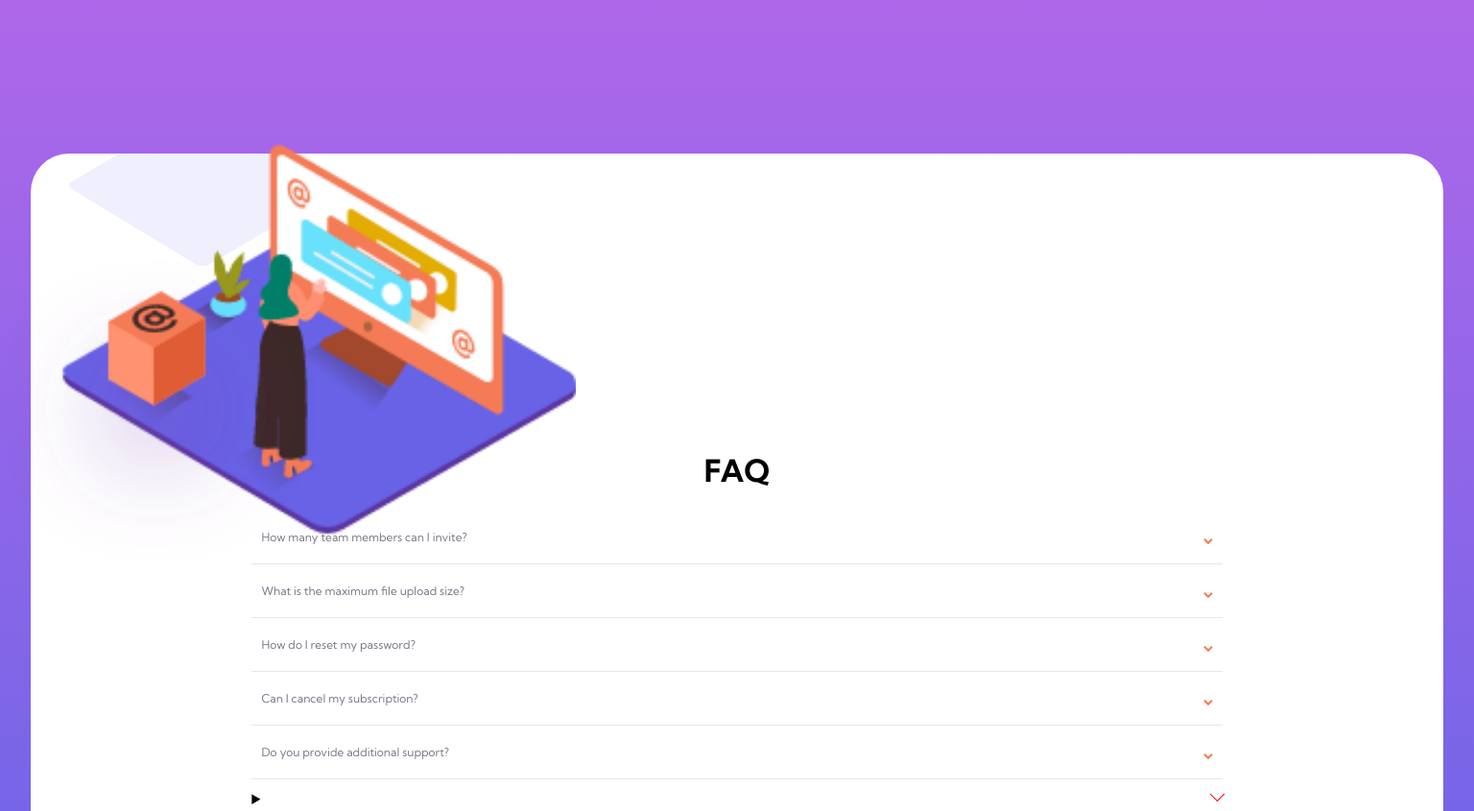
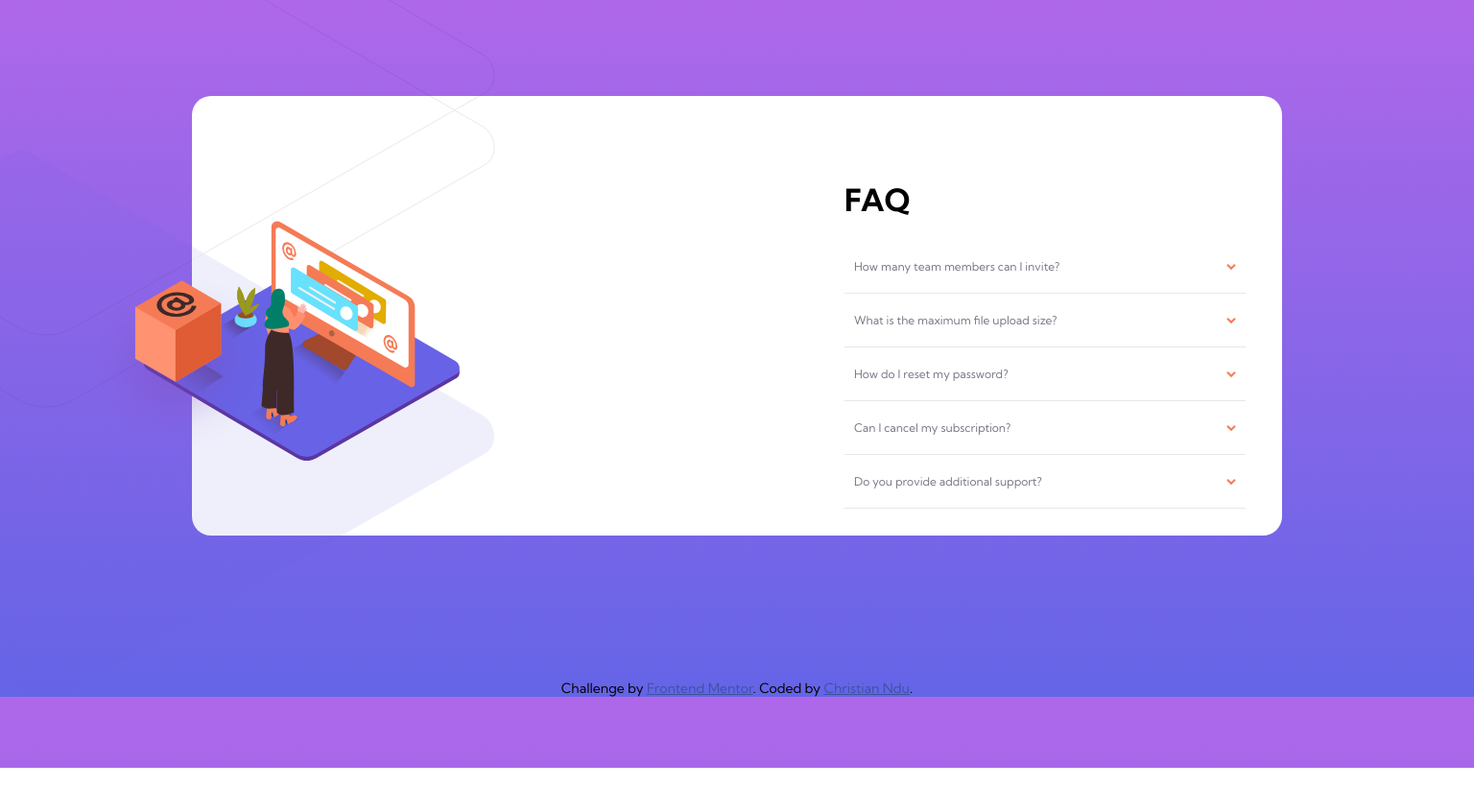
Before and after one commit to Khrees2412/FM_tasks, a plain HTML site: page faq-accordion-card-main/index.html in a window 1536 px wide. Shown: the top 845 px of the page at 96% size. After the commit the page ends 800 px from the top, so only its background shows below. Drawn offline with Linux system fonts and the light colour scheme.

Commit message:
Done with faq accordion

```diff
--- a/faq-accordion-card-main/index.html
+++ b/faq-accordion-card-main/index.html
@@ -14,41 +14,33 @@
 		<title>Frontend Mentor | FAQ Accordion Card</title>
 	</head>
 	<body>
+		<div class="container">
+			<img class="image" src="./images/illustration-woman-online-mobile.svg" />
+			<div class="box">
 				<div class="hero image_hero"></div>
-		<div class="container">
-			<!-- <img class="image" src="./images/woman.png" width="200px" height="250px" /> -->
-			<img class="image" src="./images/illustration-woman-online-mobile.svg" />
+
+				<img src="./images/bg-pattern-mobile.svg" class="bg" />
 				<h1 class="faq">FAQ</h1>
 				<div class="field">
-				<div class="top">
 					<p class="question">How many team members can I invite?</p>
-					<img class="arrow" data-id="1" src="./images/icon-arrow-down.svg" alt="" srcset="" />
-					<img src="./images/bg-pattern-mobile.svg" class="bg" />
-				</div>
 
 					<p class="answer" data-id="1">
-					You can invite up to 2 additional users on the Free plan. There is no limit on team members for the
-					Premium plan.
+						You can invite up to 2 additional users on the Free plan. There is no limit on team members for
+						the Premium plan.
 					</p>
 				</div>
 
 				<div class="field">
-				<div class="top">
 					<p class="question">What is the maximum file upload size?</p>
 
-					<img class="arrow" data-id="2" src="./images/icon-arrow-down.svg" alt="" srcset="" />
-				</div>
 					<p class="answer" data-id="2">
 						No more than 2GB. All files in your account must fit your allotted storage space.
 					</p>
 				</div>
 
 				<div class="field">
-				<div class="top">
 					<p class="question">How do I reset my password?</p>
 
-					<img class="arrow" data-id="3" src="./images/icon-arrow-down.svg" alt="" srcset="" />
-				</div>
 					<p class="answer" data-id="3">
 						Click “Forgot password” from the login page or “Change password” from your profile page. A reset
 						link will be emailed to you.
@@ -56,68 +48,52 @@
 				</div>
 
 				<div class="field">
-				<div class="top">
 					<p class="question">Can I cancel my subscription?</p>
 
-					<img class="arrow" data-id="4" src="./images/icon-arrow-down.svg" alt="" srcset="" />
-				</div>
 					<p class="answer" data-id="4">
 						Yes! Send us a message and we’ll process your request no questions asked.
 					</p>
 				</div>
 
 				<div class="field">
-				<div class="top">
 					<p class="question">Do you provide additional support?</p>
-					<img class="arrow" data-id="5" src="./images/icon-arrow-down.svg" alt="" srcset="" />
-				</div>
+
 					<p class="answer" data-id="5">
 						Chat and email support is available 24/7. Phone lines are open during normal business hours.
 					</p>
 				</div>
-			<details>
-				<summary></summary>
-				Hi theree
-			</details>
+			</div>
 		</div>
 		<div class="attribution">
 			Challenge by <a href="https://www.frontendmentor.io?ref=challenge" target="_blank">Frontend Mentor</a>.
 			Coded by <a target="_blank" href="https://christianndu.com">Christian Ndu</a>.
 		</div>
 	</body>
+	<!-- <img class="arrow" data-id="1" src="./images/icon-arrow-down.svg" alt="" srcset="" /> -->
+
 	<script>
-		alert("This project is yet to be completed!");
+		alert("Best viewed on mobile screens ");
 
-		const svg = document.querySelectorAll("svg");
-		const answers = document.querySelectorAll(".answer");
+		const questions = document.querySelectorAll(".question");
 
-		/*  let state = true;
-				svg.forEach(s => {
-					s.addEventListener("click", () => {
+		let state = true;
+
+		questions.forEach(question => {
+			question.addEventListener("click", function () {
+				this.style.color = "black";
+				this.style.fontWeight = "700";
+
+				const answer = this.nextElementSibling;
+
 				if (state) {
-							answers.forEach(answer => (answer.style.display = "initial"));
+					answer.style.display = "initial";
 				} else {
-							answers.forEach(answer => (answer.style.display = "none"));
+					answer.style.display = "none";
+					this.style.color = "hsl(240, 6%, 50%)";
+					this.style.fontWeight = "400";
 				}
 				state = !state;
 			});
 		});
-		    */
-
-		answers.forEach(answer => {
-			const ansID = answer.getAttribute("data-id");
-
-			svg.forEach(s => {
-				//const svgID = s.getAttribute("data-id");
-				s.addEventListener("click", function () {
-					const panel = this.nextElementSibling;
-					if (panel.style.display !== "none") {
-						panel.style.display = "none";
-					} else {
-						panel.style.display = "block";
-					}
-				});
-			});
-		});
 	</script>
 </html>
--- a/faq-accordion-card-main/style.css
+++ b/faq-accordion-card-main/style.css
@@ -13,21 +13,24 @@ body {
 	margin-bottom: 0;
 	position: absolute;
 	top: -130px;
-	left: 50px;
+	left: 80px;
 	object-fit: contain;
 }
 .bg {
-	object-fit: contain;
 	position: absolute;
 	top: 0px;
-	left: 40px;
+	left: 110px;
 	width: 270px;
+	object-fit: contain;
 }
 .container {
-	margin: 10rem 2rem 2rem 2rem;
-	padding: 15%;
+	margin-top: 10rem;
+	margin-left: 20px;
+	margin-right: 20px;
+	margin-bottom: 40px;
+	padding: 8%;
 	background-color: #fff;
-	border-radius: 40px;
+	border-radius: 20px;
 	position: relative;
 }
 .faq {
@@ -41,27 +44,24 @@ body {
 	border-bottom: 1px solid hsl(240, 5%, 91%);
 	line-break: loose;
 	font-size: 12px;
-	/* color: hsl(237, 12%, 33%); */
 	color: hsl(240, 6%, 50%);
-}
-svg {
-	cursor: pointer;
-}
-.top {
-	display: flex;
-	justify-content: space-between;
 }
 
 .question {
 	margin-bottom: 10px;
 	margin-left: 0;
 }
+.question::after {
+	content: url("./images/icon-arrow-down.svg");
+	margin-left: 15px;
+	float: right;
+	cursor: pointer;
+}
+
 .answer {
 	display: none;
 }
-.arrow {
-	object-fit: contain;
-}
+
 .attribution {
 	font-size: 14px;
 	text-align: center;
@@ -126,19 +126,50 @@ summary::before {
 	}
 }
 
-@media only screen and (min-width: 1080px) {
+@media only screen and (min-width: 1440px) {
+	.container {
+		margin-top: 100px;
+		margin-left: 200px;
+		margin-right: 200px;
+		margin-bottom: 150px;
+		padding: 0.5rem;
+		position: relative;
+	}
+	.box {
+		margin-left: 60%;
+		margin-bottom: 20px;
+		margin-right: 30px;
+	}
+	.faq {
+		text-align: left;
+	}
+
 	.image_hero {
-		background-image: url("./images/woman.png");
+		background-image: url("./images/illustration-woman-online-desktop.svg");
 		background-size: contain;
 		background-repeat: no-repeat;
-		width: 600px;
-		height: 450px;
-		margin-bottom: 0;
+		width: 1000px;
+		height: 250px;
 		position: absolute;
-		top: 150px;
-		left: 0px;
+		top: 130px;
+		left: -50px;
 		object-fit: contain;
 		z-index: 1;
+	}
+	.container::before {
+		position: absolute;
+		top: -320px;
+		left: -650px;
+		content: url("./images/bg-pattern-desktop.svg");
+	}
+	.image_hero::before {
+		position: absolute;
+		top: 60px;
+		left: -60px;
+		content: url("./images/illustration-box-desktop.svg");
+	}
+	.bg {
+		display: none;
 	}
 	.image {
 		display: none;
```
Lines whose indentation alone changed are shown as unchanged.
